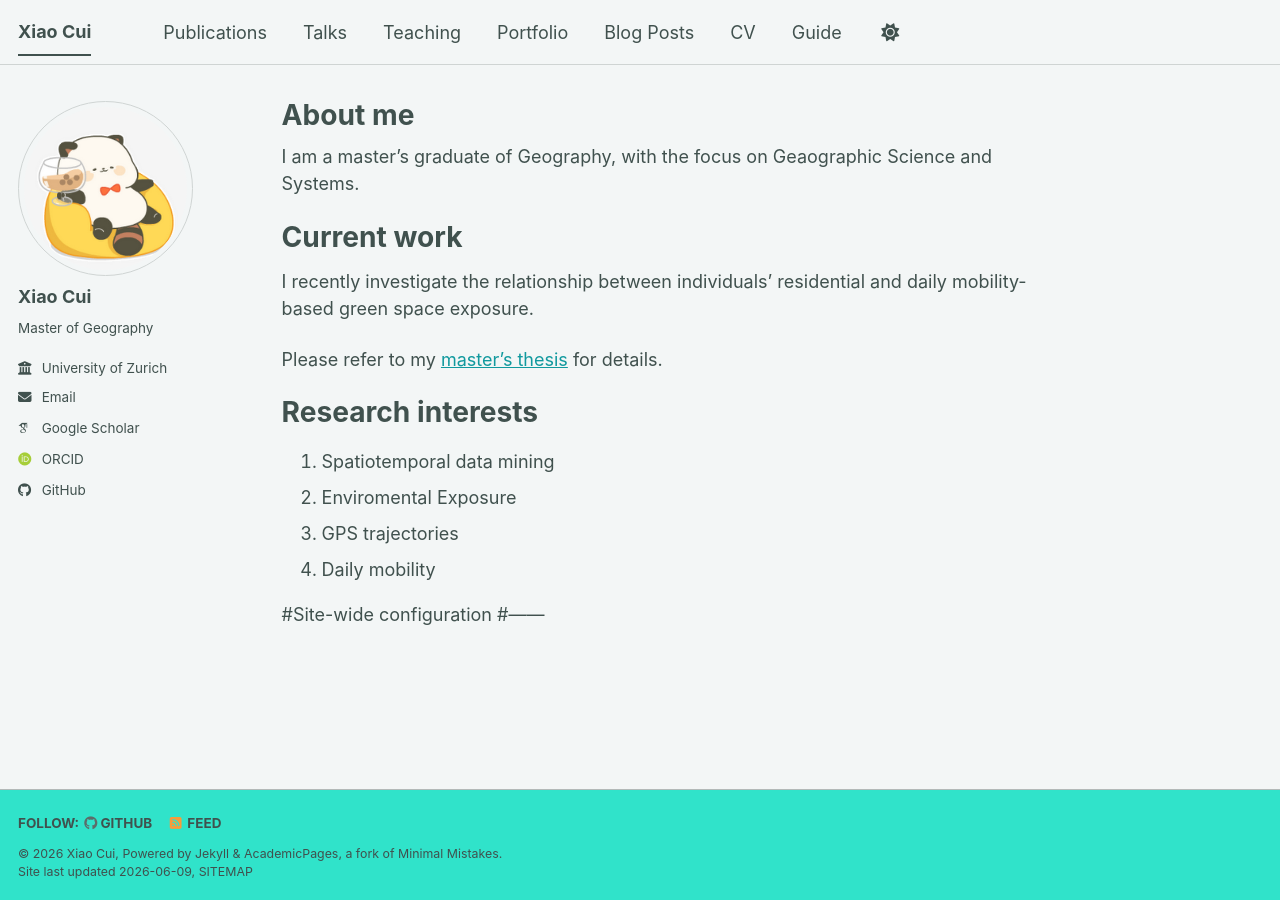
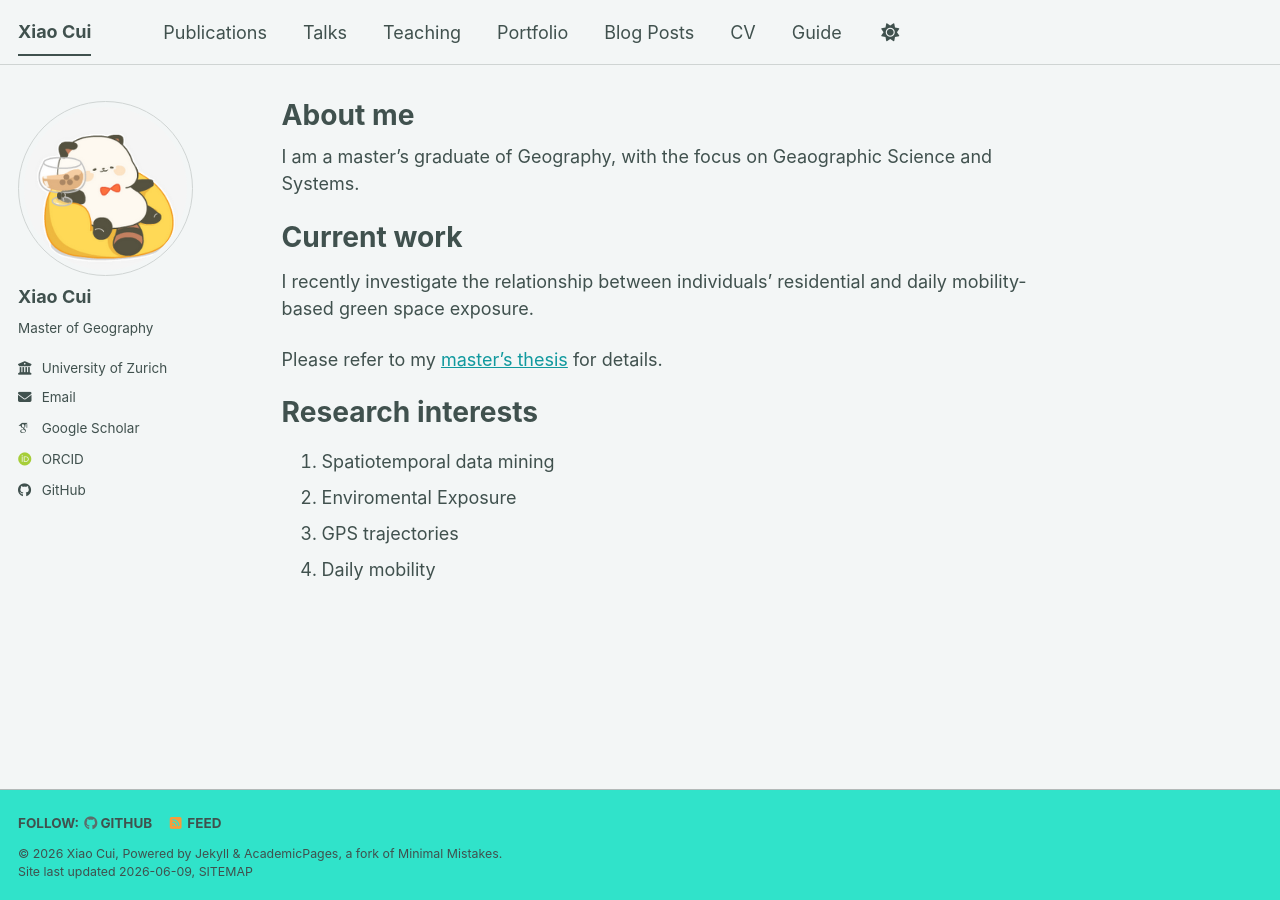
Before and after one commit to 666Xiao666/666Xiao666.github.io, a Jekyll site: the page built from _pages/about.md, in a window 1280 px wide. Built offline with Jekyll 4.4.1, drawn with Linux system fonts in a browser that asks for light colours; some web fonts are replaced; a script bundle is joined from its source files by our own code; library files that are not in the unit come from our copies.

Commit message:
Remove site-wide configuration from about.md
Removed site-wide configuration section from about page.

```diff
--- a/_pages/about.md
+++ b/_pages/about.md
@@ -22,6 +22,3 @@ Research interests
 1. Enviromental Exposure
 1. GPS trajectories
 1. Daily mobility
-
-#Site-wide configuration
-#------
```
